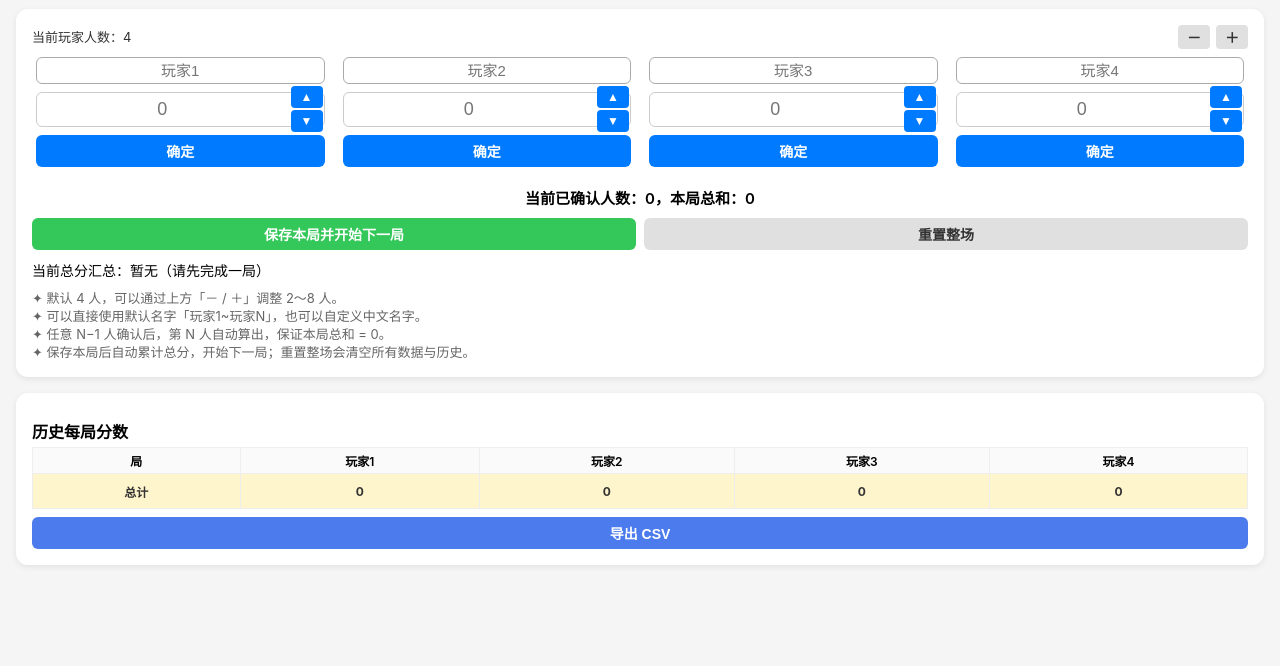
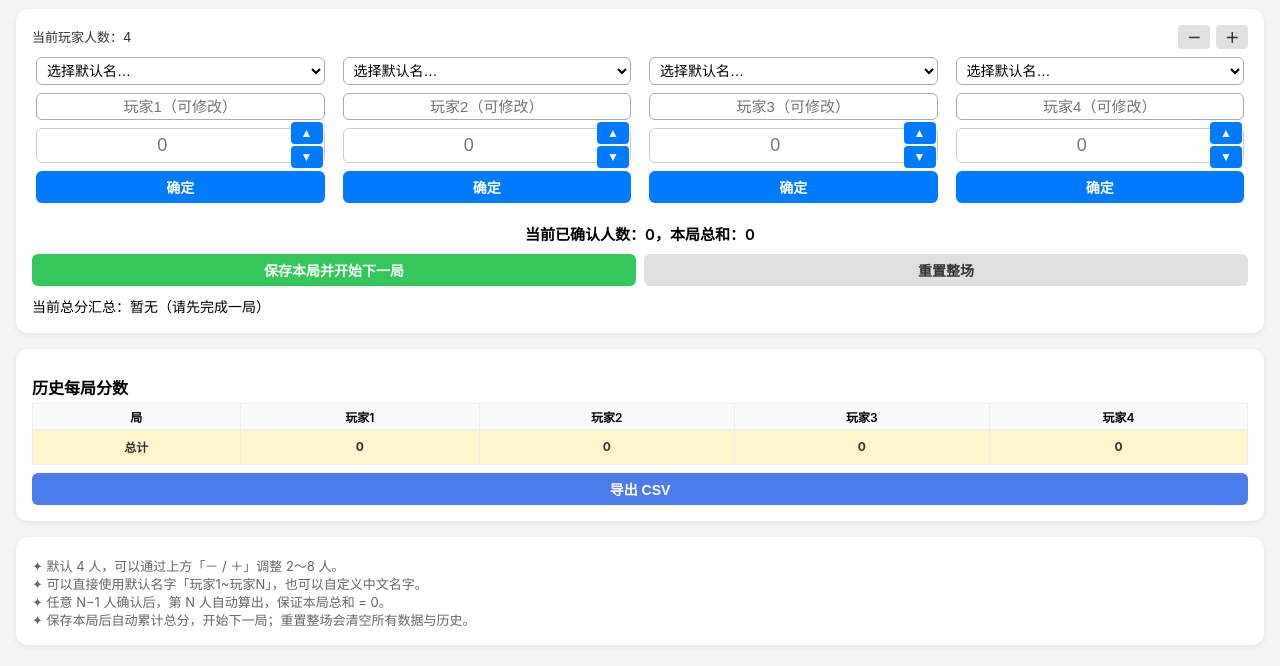
Before and after one commit to snowwin88/scoreboard, a plain HTML site: page index.html in a window 1280 px wide. Shown: the part 66-732 px from the top of the page. Drawn offline with Linux system fonts and the light colour scheme.

Commit message:
Update index.html

```diff
--- a/index.html
+++ b/index.html
@@ -12,7 +12,7 @@
       background: #f5f5f5;
     }
 
-    /* ✅ 宽度自适应：不再限制为 600px */
+    /* 宽度自适应 */
     .container {
       width: 100%;
       margin: 0 auto;
@@ -74,6 +74,18 @@
       box-sizing: border-box;
     }
 
+    /* 默认名下拉选择框 */
+    .name-select {
+      width: 100%;
+      padding: 4px 6px;
+      font-size: 14px;
+      border-radius: 6px;
+      border: 1px solid #aaa;
+      box-sizing: border-box;
+      background: #fff;
+    }
+
+    /* 手工输入名字框 */
     .name-input {
       width: 100%;
       padding: 4px 6px;
@@ -223,7 +235,7 @@
     }
 
     .hint {
-      margin-top: 8px;
+      margin-top: 4px;
       font-size: 13px;
       color: #666;
       line-height: 1.4;
@@ -259,16 +271,9 @@
       <div id="totalText" class="totals">
         当前总分汇总：暂无（请先完成一局）
       </div>
-
-      <div class="hint">
-        ✦ 默认 4 人，可以通过上方「－ / ＋」调整 2～8 人。<br>
-        ✦ 可以直接使用默认名字「玩家1~玩家N」，也可以自定义中文名字。<br>
-        ✦ 任意 N−1 人确认后，第 N 人自动算出，保证本局总和 = 0。<br>
-        ✦ 保存本局后自动累计总分，开始下一局；重置整场会清空所有数据与历史。
-      </div>
     </div>
 
-    <!-- 历史记录 -->
+    <!-- 历史记录（移动到总分汇总下面） -->
     <div class="card">
       <div class="history">
         <strong>历史每局分数</strong>
@@ -285,12 +290,35 @@
         <button class="btn-export" onclick="exportCSV()">导出 CSV</button>
       </div>
     </div>
+
+    <!-- 提示说明移动到页面最底部 -->
+    <div class="card">
+      <div class="hint">
+        ✦ 默认 4 人，可以通过上方「－ / ＋」调整 2～8 人。<br>
+        ✦ 可以直接使用默认名字「玩家1~玩家N」，也可以自定义中文名字。<br>
+        ✦ 任意 N−1 人确认后，第 N 人自动算出，保证本局总和 = 0。<br>
+        ✦ 保存本局后自动累计总分，开始下一局；重置整场会清空所有数据与历史。
+      </div>
+    </div>
   </div>
 
   <script>
+    // ===== 预定义默认人名 =====
+    var defaultNames = [
+      "JINHUA",
+      "ZHOUKUN",
+      "MAJIAN",
+      "GUANGMING",
+      "MINNA",
+      "YA",
+      "BETTY",
+      "CAIFANG"
+    ];
+
     // ===== 全局状态 =====
     var playerCount = 4;  // 可动态调整 2 ~ 8
     var nameInputs = [];
+    var nameSelects = [];
     var scoreInputs = [];
     var confirmButtons = [];
     var scoreConfirmed = [];
@@ -314,6 +342,7 @@
       var row = document.getElementById("playersRow");
       row.innerHTML = "";
       nameInputs = [];
+      nameSelects = [];
       scoreInputs = [];
       confirmButtons = [];
 
@@ -322,13 +351,24 @@
           var col = document.createElement("div");
           col.className = "player-col";
 
-          // 姓名输入
+          // 默认名下拉选择
+          var sel = document.createElement("select");
+          sel.className = "name-select";
+          sel.id = "s" + (index + 1);
+          col.appendChild(sel);
+
+          // 手工输入名字
           var nameInput = document.createElement("input");
           nameInput.type = "text";
           nameInput.id = "n" + (index + 1);
           nameInput.className = "name-input";
-          nameInput.placeholder = "玩家" + (index + 1);
+          nameInput.placeholder = "玩家" + (index + 1) + "（可修改）";
           col.appendChild(nameInput);
+
+          // 当手工修改名字时，不强制同步，但更新一下选项显示
+          nameInput.addEventListener("input", function() {
+            // 自定义名字不影响默认名占用，只在确认时真正使用
+          });
 
           // 分数 + 上下按钮
           var scoreRow = document.createElement("div");
@@ -371,9 +411,61 @@
           row.appendChild(col);
 
           nameInputs.push(nameInput);
+          nameSelects.push(sel);
           scoreInputs.push(scoreInput);
           confirmButtons.push(btnConfirm);
+
+          // 下拉选择改变时，把默认名填进输入框，并刷新其它下拉选项
+          sel.onchange = function() {
+            if (sel.value) {
+              nameInput.value = sel.value;
+            }
+            updateNameOptions();
+          };
         })(i);
+      }
+
+      // 初始化下拉选项
+      updateNameOptions();
+    }
+
+    // 根据已经选中的默认人名，更新所有下拉菜单
+    function updateNameOptions() {
+      // 收集目前已经选中的默认名
+      var used = {};
+      for (var i = 0; i < nameSelects.length; i++) {
+        var val = nameSelects[i].value;
+        if (val) {
+          used[val] = true;
+        }
+      }
+
+      // 逐个下拉刷新选项
+      for (var j = 0; j < nameSelects.length; j++) {
+        var sel = nameSelects[j];
+        var current = sel.value;
+
+        // 重建 options
+        sel.innerHTML = "";
+        var optEmpty = document.createElement("option");
+        optEmpty.value = "";
+        optEmpty.textContent = "选择默认名…";
+        sel.appendChild(optEmpty);
+
+        for (var k = 0; k < defaultNames.length; k++) {
+          var name = defaultNames[k];
+          // 如果该名字已被其它玩家选中，则不再出现在列表中；
+          // 但保留给当前已经选中的玩家（避免刷新后选项丢失）
+          if (used[name] && name !== current) continue;
+
+          var opt = document.createElement("option");
+          opt.value = name;
+          opt.textContent = name;
+          sel.appendChild(opt);
+        }
+
+        // 恢复当前选择（如果已被删除则退回空）
+        sel.value = current || "";
       }
     }
 
@@ -456,8 +548,8 @@
       if (scoreConfirmed[i]) return;
 
       var rawName = nameInputs[i].value.trim();
-      var defaultName = "玩家" + (i + 1);
-      var displayName = rawName || defaultName;
+      var defaultNameLabel = "玩家" + (i + 1);
+      var displayName = rawName || defaultNameLabel;
 
       var sStr = scoreInputs[i].value;
       if (!sStr) {
@@ -472,6 +564,9 @@
 
       nameInputs[i].readOnly = true;
       nameInputs[i].className = "name-input confirmed";
+      if (nameSelects[i]) {
+        nameSelects[i].disabled = true;
+      }
 
       scoreConfirmed[i] = true;
       scoreValues[i] = s;
@@ -512,6 +607,10 @@
           nameInputs[missing].readOnly = true;
           nameInputs[missing].className = "name-input confirmed";
           confirmButtons[missing].disabled = true;
+
+          if (nameSelects[missing]) {
+            nameSelects[missing].disabled = true;
+          }
 
           cnt = playerCount;
           sum = 0;
@@ -558,7 +657,7 @@
       updateNamesInHistoryHeader();
       updateFooterTotals();
 
-      // 开始下一局（姓名保留，总分保留）
+      // 开始下一局（姓名与总分保留，本局分数重置）
       for (var k = 0; k < playerCount; k++) {
         scoreConfirmed[k] = false;
         scoreValues[k] = 0;
```
